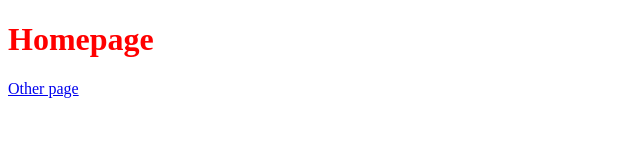
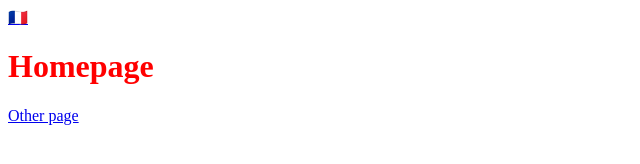
Before and after one commit to WICKY-Arthur/test-td-6, a plain HTML site: page en/index.html in a window 1280 px wide. Shown: the whole page, without its empty margins (0-640 px from the left). Drawn offline with Linux system fonts and the light colour scheme.

Commit message:
Ajout choix langues

```diff
--- a/en/index.html
+++ b/en/index.html
@@ -7,6 +7,7 @@
     <link rel="stylesheet" href="/src/css/style.css">
 </head>
 <body>
+    <a href="/fr/">🇫🇷</a>
     <h1>Homepage</h1>
     <a href="autre.html">Other page</a>
 </body>
```
Also changed, not shown: fr/index.html (+1 -0 lines).
